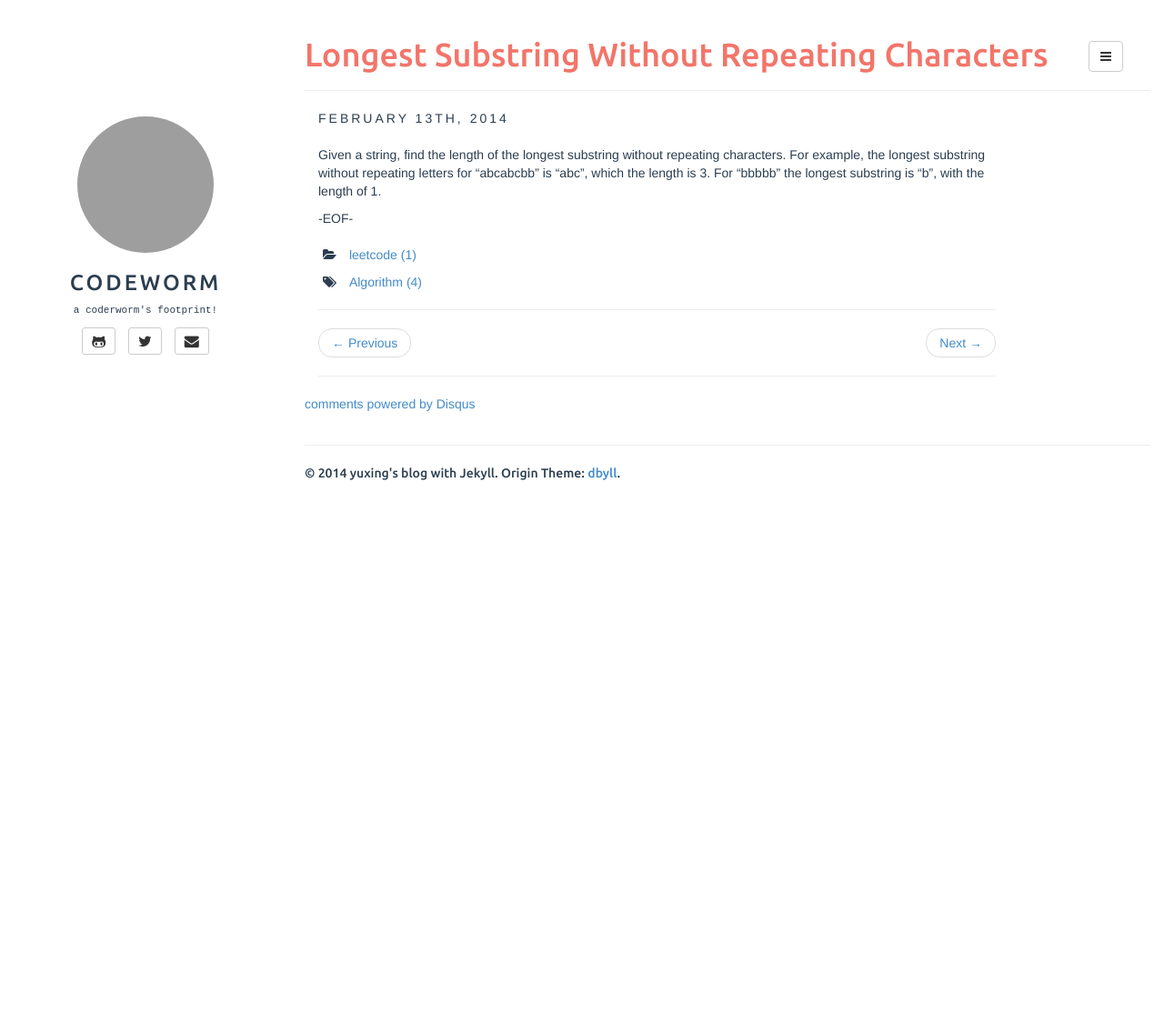
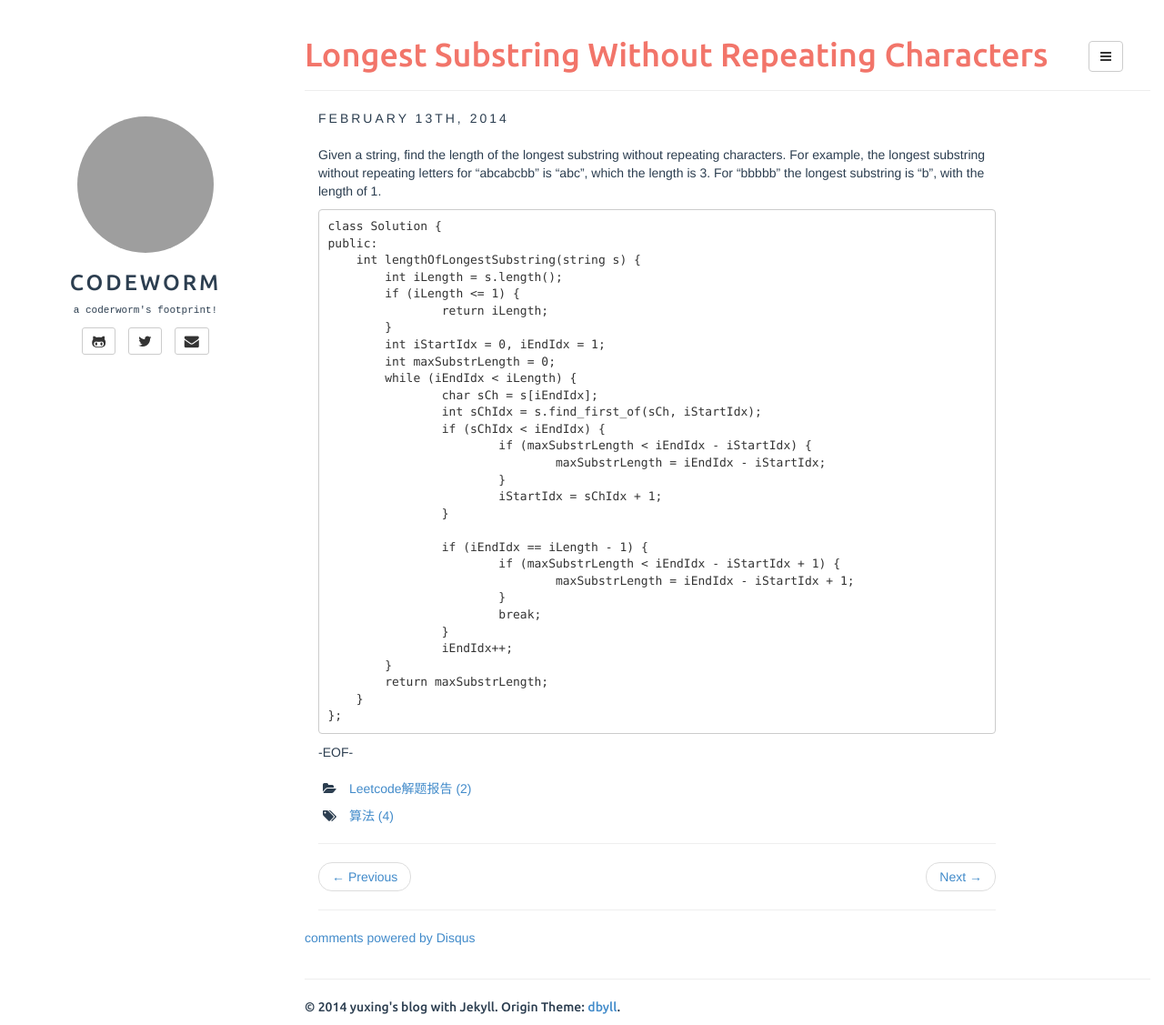
Before and after one commit to yuxingfirst/blog, a Jekyll site: the page built from _posts/leetcode/2014-02-13-longest-substring-without-repeatin-characters.md, in a window 1280 px wide and 1127 px high. Shown: the whole window at 91% size. Built offline with Jekyll 4.4.1, drawn with Linux system fonts in a browser that asks for light colours; comment, search, counter and statistics services are not loaded; grey boxes are pictures that could not be loaded.

Commit message:
修改明文件目录;leetcode longestsubstring

```diff
--- a/_posts/leetcode/2014-02-13-longest-substring-without-repeatin-characters.md
+++ b/_posts/leetcode/2014-02-13-longest-substring-without-repeatin-characters.md
@@ -1,13 +1,42 @@
 ---
 title: Longest Substring Without Repeating Characters
 layout: post
-categories: [leetcode]
-tags: [Algorithm]
+categories: [Leetcode解题报告]
+tags: [算法]
 description: Given a string, find the length of the longest substring...
 ---
 
 Given a string, find the length of the longest substring without repeating characters. For example, the longest substring without repeating letters for "abcabcbb" is "abc", which the length is 3. For "bbbbb" the longest substring is "b", with the length of 1.
 
+	class Solution {
+	public:
+	    int lengthOfLongestSubstring(string s) {
+	        int iLength = s.length();
+	    	if (iLength <= 1) {
+	    		return iLength;
+	    	}
+	    	int iStartIdx = 0, iEndIdx = 1;
+	    	int maxSubstrLength = 0;
+	    	while (iEndIdx < iLength) {
+	    		char sCh = s[iEndIdx];
+	    		int sChIdx = s.find_first_of(sCh, iStartIdx);
+	    		if (sChIdx < iEndIdx) {
+	    			if (maxSubstrLength < iEndIdx - iStartIdx) {
+	    				maxSubstrLength = iEndIdx - iStartIdx;
+	    			}
+	    			iStartIdx = sChIdx + 1;
+	    		}
 
+	    		if (iEndIdx == iLength - 1) {
+	    			if (maxSubstrLength < iEndIdx - iStartIdx + 1) {
+	    				maxSubstrLength = iEndIdx - iStartIdx + 1;
+	    			}
+	    			break;
+	    		}
+	    		iEndIdx++;
+	    	}
+	    	return maxSubstrLength;
+	    }
+	};
 
 -EOF-
```
Also changed, not shown: _posts/algo-datastructure/2014-01-16-vector-reverse.md (+2 -2 lines), _posts/algo-datastructure/2014-01-22-not-contain-one.md (+2 -2 lines), _posts/algo-datastructure/2014-02-13-traversal-bst.md (renamed from _posts/program-interview-topic/2014-02-13-sequence-traversal-bst.md, +55 -10 lines), _posts/algo-datastructure/2014-02-14-bstree-series.md (added, +12 -0 lines), _posts/algo-datastructure/2014-02-14-linkedlist-series.md (added, +14 -0 lines), _posts/leetcode/2014-02-13-two-sum.md (+2 -2 lines), _posts/algo-datastructure/2014-02-12-interview-topic-100.md (renamed from _posts/program-interview-topic/2014-02-12-interview-topic-100.md).
